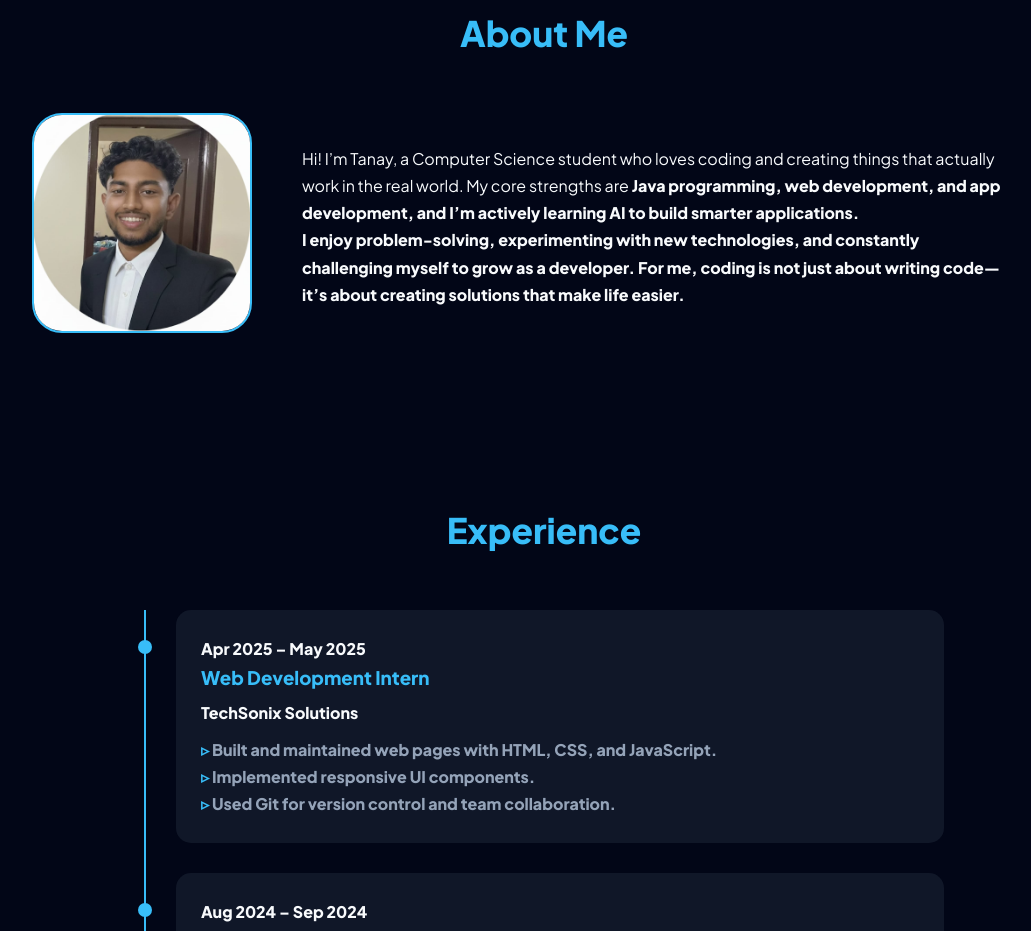
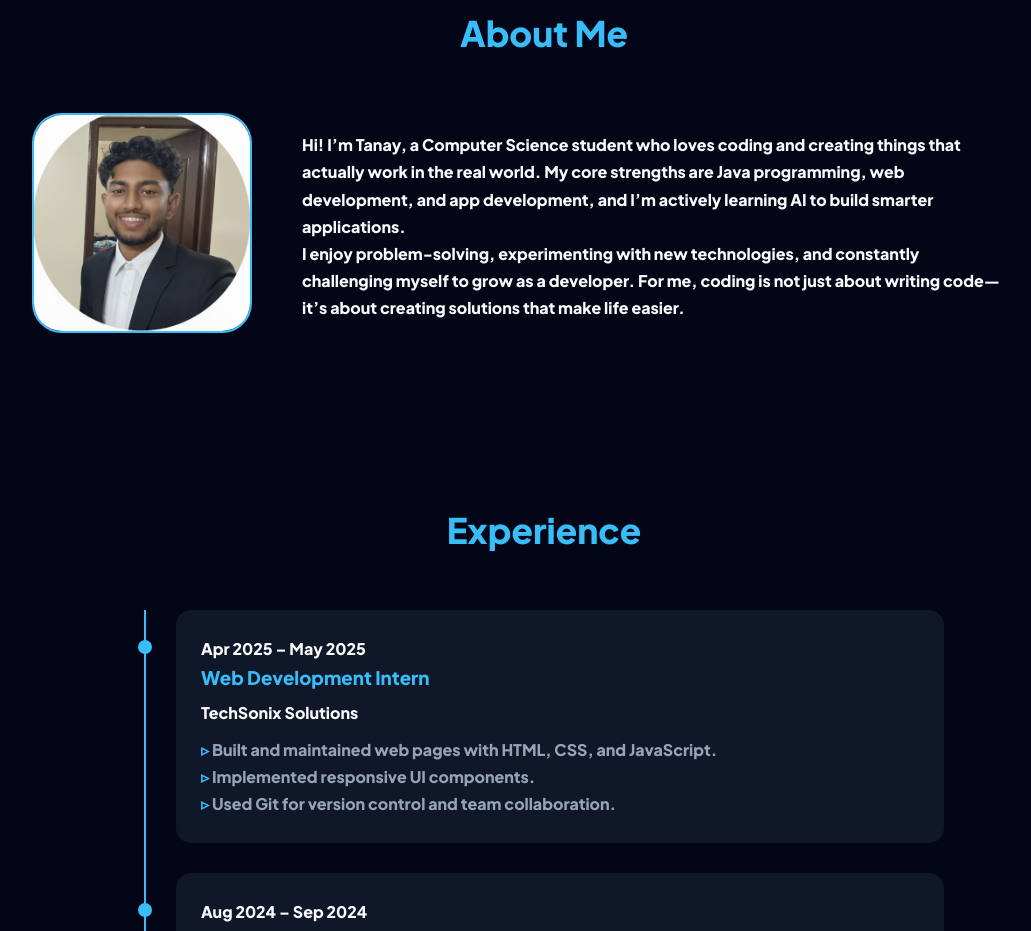
Before and after one commit to Tanay2Ghate/Tanays-portfolio, a plain HTML site: page index.html in a window 1280 px wide. Shown: the part 877-1808 px from the top of the page, without its empty margins (96-1127 px from the left). Drawn offline with nearby package versions, Linux system fonts and the light colour scheme.

Commit message:
Update index.html

```diff
--- a/index.html
+++ b/index.html
@@ -33,8 +33,8 @@
       </div>
       <div class="about-text" data-aos="fade-left">
         <p>
-          Hi! I’m Tanay, a Computer Science student who loves coding and creating things that actually work in the real world.
-          My core strengths are <strong> Java programming, web development, and  app development<strong>,
+         <strong> Hi! I’m Tanay, a Computer Science student who loves coding and creating things that actually work in the real world.
+          My core strengths are  Java programming, web development, and  app development<strong>,
           and I’m actively learning AI to build smarter applications.
         </p>
         <p>
```
